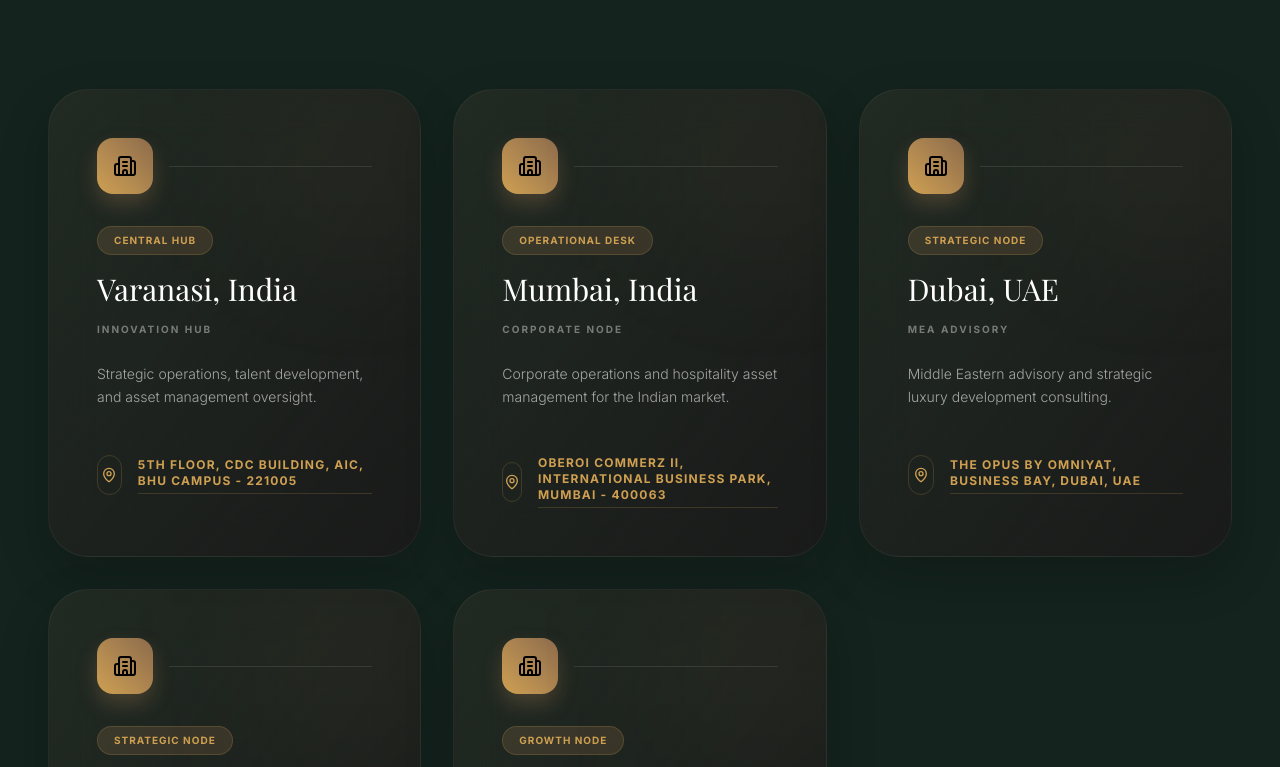
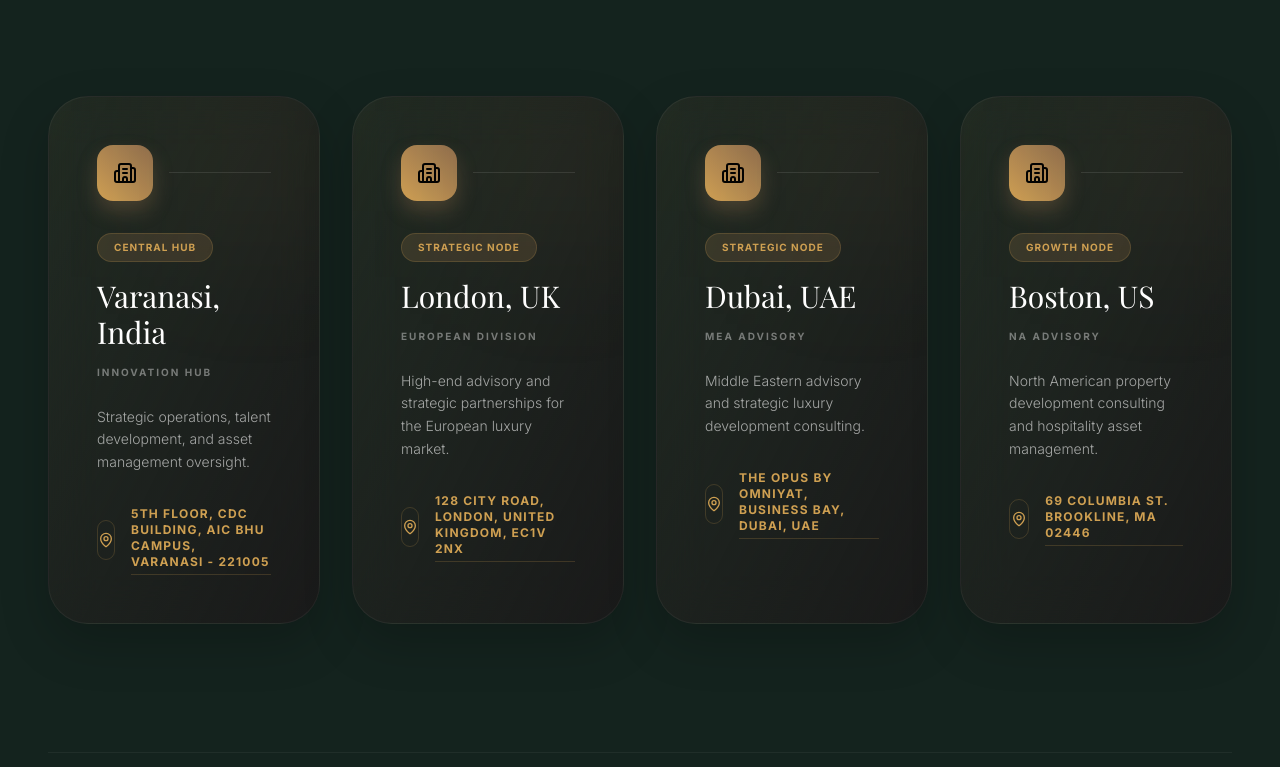
Before and after one commit to cricketmagician/vnexora, a Next.js app: page /contact in a window 1280 px wide. Shown: the part 1573-2340 px from the top of the page. Built offline with nearby package versions, Linux system fonts and the light colour scheme; a web font is replaced by a local one.

Commit message:
feat: standardize varanasi hub address, add secondary priority line, and remove mumbai office

```diff
--- a/src/app/career/page.tsx
+++ b/src/app/career/page.tsx
@@ -4,9 +4,9 @@ import { Section } from "@/components/ui/Section";
 import { ArrowRight } from "lucide-react";
 
 const positions = [
-  { title: "General Manager", department: "Hotel Operations", location: "Mumbai, India" },
+  { title: "General Manager", department: "Hotel Operations", location: "Varanasi, India" },
   { title: "Director of Revenue", department: "Finance & Accounting", location: "Dubai, UAE" },
-  { title: "F&B Concept Architect", department: "Brand Partnerships", location: "New Delhi, India" },
+  { title: "F&B Concept Architect", department: "Brand Partnerships", location: "London, UK" },
 ];
 
 export default function CareersPage() {
--- a/src/app/contact/page.tsx
+++ b/src/app/contact/page.tsx
@@ -107,8 +107,9 @@ export default function ContactPage() {
                     <Phone className="w-4 h-4" />
                   </div>
                   <div className="flex flex-col gap-1">
-                    <span className="block text-white/40 text-[9px] font-bold tracking-widest uppercase mb-1">Priority Line</span>
+                    <span className="block text-white/40 text-[9px] font-bold tracking-widest uppercase mb-1">Priority Lines</span>
                     <a href="tel:+918318195911" className="text-sm md:text-base text-white/90 font-light hover:text-mustard transition-colors tracking-widest">+91 83181 95911</a>
+                    <a href="tel:+917980829403" className="text-sm md:text-base text-white/90 font-light hover:text-mustard transition-colors tracking-widest">+91 79808 29403</a>
                   </div>
                 </div>
 
@@ -119,7 +120,7 @@ export default function ContactPage() {
                   </div>
                   <div>
                     <span className="block text-white/40 text-[9px] font-bold tracking-widest uppercase mb-1">Strategic Office Hubs</span>
-                    <p className="text-sm md:text-base text-white/90 font-light leading-relaxed">Varanasi • Mumbai • Dubai<br/>London • Boston</p>
+                    <p className="text-sm md:text-base text-white/90 font-light leading-relaxed">Varanasi • London • Dubai<br/>Boston</p>
                   </div>
                 </div>
               </div>
@@ -300,21 +301,21 @@ export default function ContactPage() {
             </h2>
           </div>
 
-          <div className="grid grid-cols-1 md:grid-cols-2 lg:grid-cols-3 gap-8">
+          <div className="grid grid-cols-1 md:grid-cols-2 lg:grid-cols-4 gap-8">
             {[
               {
                 region: "Innovation Hub",
                 city: "Varanasi, India",
                 status: "Central Hub",
-                address: "5th Floor, CDC Building, AIC, BHU Campus - 221005",
+                address: "5th Floor, CDC Building, AIC BHU Campus, Varanasi - 221005",
                 desc: "Strategic operations, talent development, and asset management oversight."
               },
               {
-                region: "Corporate Node",
-                city: "Mumbai, India",
-                status: "Operational Desk",
-                address: "Oberoi Commerz II, International Business Park, Mumbai - 400063",
-                desc: "Corporate operations and hospitality asset management for the Indian market."
+                region: "European Division",
+                city: "London, UK",
+                status: "Strategic Node",
+                address: "128 City Road, London, United Kingdom, EC1V 2NX",
+                desc: "High-end advisory and strategic partnerships for the European luxury market."
               },
               {
                 region: "MEA Advisory",
@@ -322,13 +323,6 @@ export default function ContactPage() {
                 status: "Strategic Node",
                 address: "The Opus by Omniyat, Business Bay, Dubai, UAE",
                 desc: "Middle Eastern advisory and strategic luxury development consulting."
-              },
-              {
-                region: "European Division",
-                city: "London, UK",
-                status: "Strategic Node",
-                address: "128 City Road, London, United Kingdom, EC1V 2NX",
-                desc: "High-end advisory and strategic partnerships for the European luxury market."
               },
               {
                 region: "NA Advisory",
--- a/src/components/forms/ArchitectureContactForm.tsx
+++ b/src/components/forms/ArchitectureContactForm.tsx
@@ -168,8 +168,9 @@ ${formData.additionalInfo}
                      <CheckCircle2 className="w-5 h-5" />
                   </div>
                   <div>
-                     <h4 className="text-[10px] font-black uppercase tracking-[0.2em] text-white/50 mb-1">Priority Line</h4>
+                     <h4 className="text-[10px] font-black uppercase tracking-[0.2em] text-white/50 mb-1">Priority Lines</h4>
                      <p className="text-lg text-white font-serif tracking-wide">+91 83181 95911</p>
+                     <p className="text-lg text-white font-serif tracking-wide">+91 79808 29403</p>
                   </div>
                </motion.div>
 
@@ -185,7 +186,7 @@ ${formData.additionalInfo}
                   </div>
                   <div>
                      <h4 className="text-[10px] font-black uppercase tracking-[0.2em] text-white/50 mb-1">Strategic Office Hubs</h4>
-                     <p className="text-sm text-white/90 font-light leading-relaxed">Varanasi • Mumbai • Dubai • London • Boston</p>
+                     <p className="text-sm text-white/90 font-light leading-relaxed">Varanasi • London • Dubai • Boston</p>
                   </div>
                </motion.div>
             </div>
--- a/src/components/sections/Offices.tsx
+++ b/src/components/sections/Offices.tsx
@@ -5,22 +5,28 @@ import { MoveUpRight } from "lucide-react";
 
 const offices = [
   {
-    city: "Mumbai",
-    email: "mumbai@vnexora.com",
-    address: "Bandra Kurla Complex, Mumbai, India",
-    phone: "+91 (0) 22 123 4567"
+    city: "Varanasi",
+    email: "connect@vnexora.com",
+    address: "5th Floor, CDC Building, AIC BHU Campus, Varanasi - 221005",
+    phone: "+91 83181 95911"
   },
   {
     city: "Dubai",
-    email: "dubai@vnexora.com",
-    address: "Downtown Dubai, UAE",
-    phone: "+971 (0) 4 123 4567"
+    email: "connect@vnexora.com",
+    address: "The Opus by Omniyat, Business Bay, Dubai, UAE",
+    phone: "+91 83181 95911"
   },
   {
-    city: "Riyadh",
-    email: "riyadh@vnexora.com",
-    address: "King Abdullah Financial District, KSA",
-    phone: "+966 (0) 11 123 4567"
+    city: "London",
+    email: "connect@vnexora.com",
+    address: "128 City Road, London, United Kingdom, EC1V 2NX",
+    phone: "+91 83181 95911"
+  },
+  {
+    city: "Boston",
+    email: "connect@vnexora.com",
+    address: "69 Columbia St. Brookline, MA 02446",
+    phone: "+91 83181 95911"
   }
 ];
 
```
